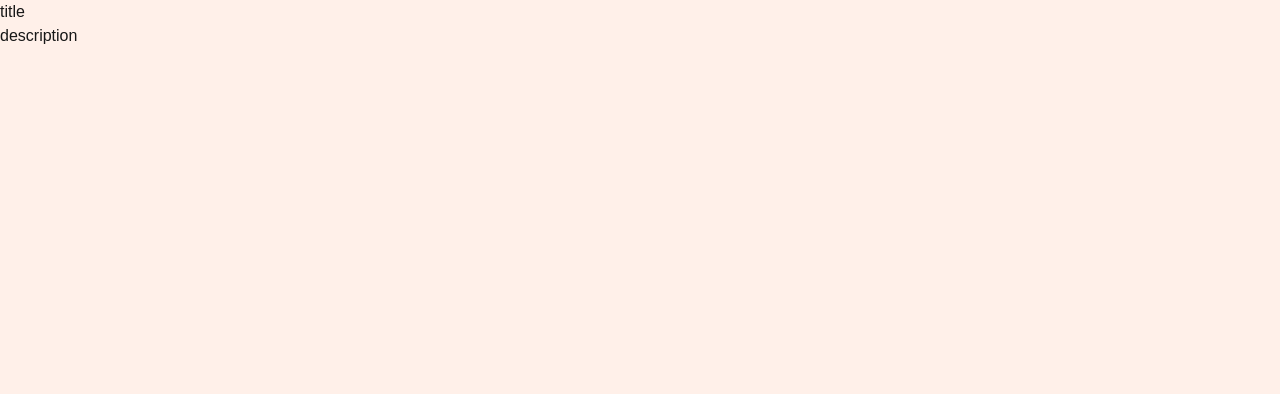
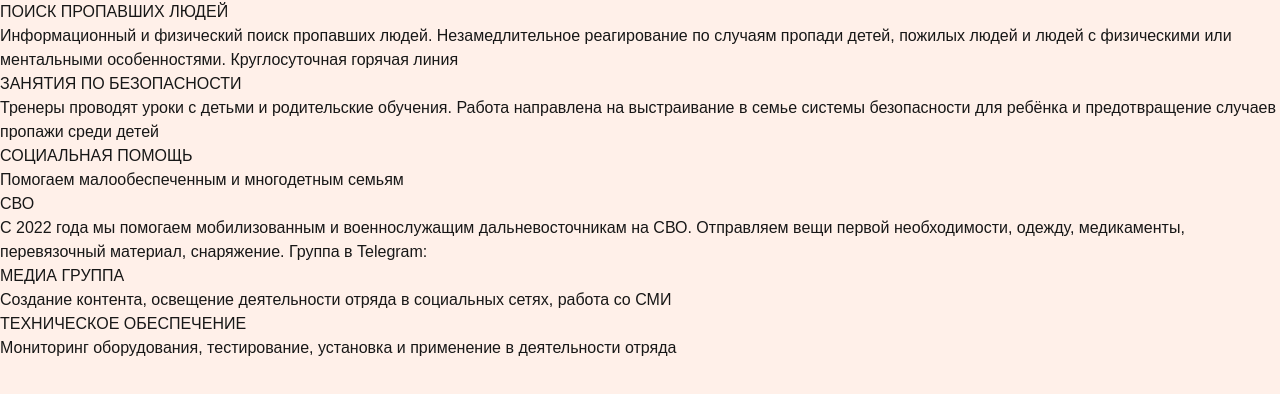
Before and after one commit to Yeminfu/ls-front, a Next.js app: page / in a window 1280 px wide. Shown: the top 394 px of the page. Built offline with nearby package versions, Linux system fonts and the light colour scheme.

Commit message:
вывел список направлений

```diff
--- /dev/null
+++ b/src/app/(home)/data/causes.data.ts
@@ -0,0 +1,33 @@
+import type { ts_cause } from "../types/cause.interface";
+
+export const CAUSES: ts_cause[] = [
+  {
+    title: `ПОИСК ПРОПАВШИХ ЛЮДЕЙ`,
+    description:
+      "Информационный и физический поиск пропавших людей. Незамедлительное реагирование по случаям пропади детей, пожилых людей и людей с физическими или ментальными особенностями. Круглосуточная горячая линия",
+  },
+  {
+    title: `ЗАНЯТИЯ ПО БЕЗОПАСНОСТИ`,
+    description:
+      "Тренеры проводят уроки с детьми и родительские обучения. Работа направлена на выстраивание в семье системы безопасности для ребёнка и предотвращение случаев пропажи среди детей",
+  },
+  {
+    title: `СОЦИАЛЬНАЯ ПОМОЩЬ`,
+    description: "Помогаем малообеспеченным и многодетным семьям",
+  },
+  {
+    title: `СВО`,
+    description:
+      "С 2022 года мы помогаем мобилизованным и военнослужащим дальневосточникам на СВО. Отправляем вещи первой необходимости, одежду, медикаменты, перевязочный материал, снаряжение. Группа в Telegram:",
+  },
+  {
+    title: `МЕДИА ГРУППА`,
+    description:
+      "Создание контента, освещение деятельности отряда в социальных сетях, работа со СМИ",
+  },
+  {
+    title: `ТЕХНИЧЕСКОЕ ОБЕСПЕЧЕНИЕ`,
+    description:
+      "Мониторинг оборудования, тестирование, установка и применение в деятельности отряда",
+  },
+];
--- a/src/app/(home)/page.tsx
+++ b/src/app/(home)/page.tsx
@@ -1,26 +1,20 @@
-// import Body from "./components/body/body";
-// import Footer from "./components/footer";
-// import Header from "./components/header/header";
 import type { Metadata } from "next";
 import { Cause } from "./components/cause";
+import { CAUSES } from "./data/causes.data";
 
 export const metadata: Metadata = {
   icons: {
-    icon: "v", // Путь к файлу в папке public
+    icon: "v",
     apple: "./images/icon.jpg",
-    // ... другие иконки
   },
 };
 
 export default function Home() {
   return (
     <>
-      <Cause
-        cause={{
-          title: "title",
-          description: "description",
-        }}
-      />
+      {CAUSES.map((cause, i) => (
+        <Cause key={i} cause={cause} />
+      ))}
     </>
   );
 }
--- a/src/app/(home)/types/cause.interface.ts
+++ b/src/app/(home)/types/cause.interface.ts
@@ -1,4 +1,4 @@
 export interface ts_cause {
-  title: string
-  description: string
+  title: string;
+  description: string;
 }
```
Also changed, not shown: src/app/(home)/components/cause.tsx (+7 -5 lines).
